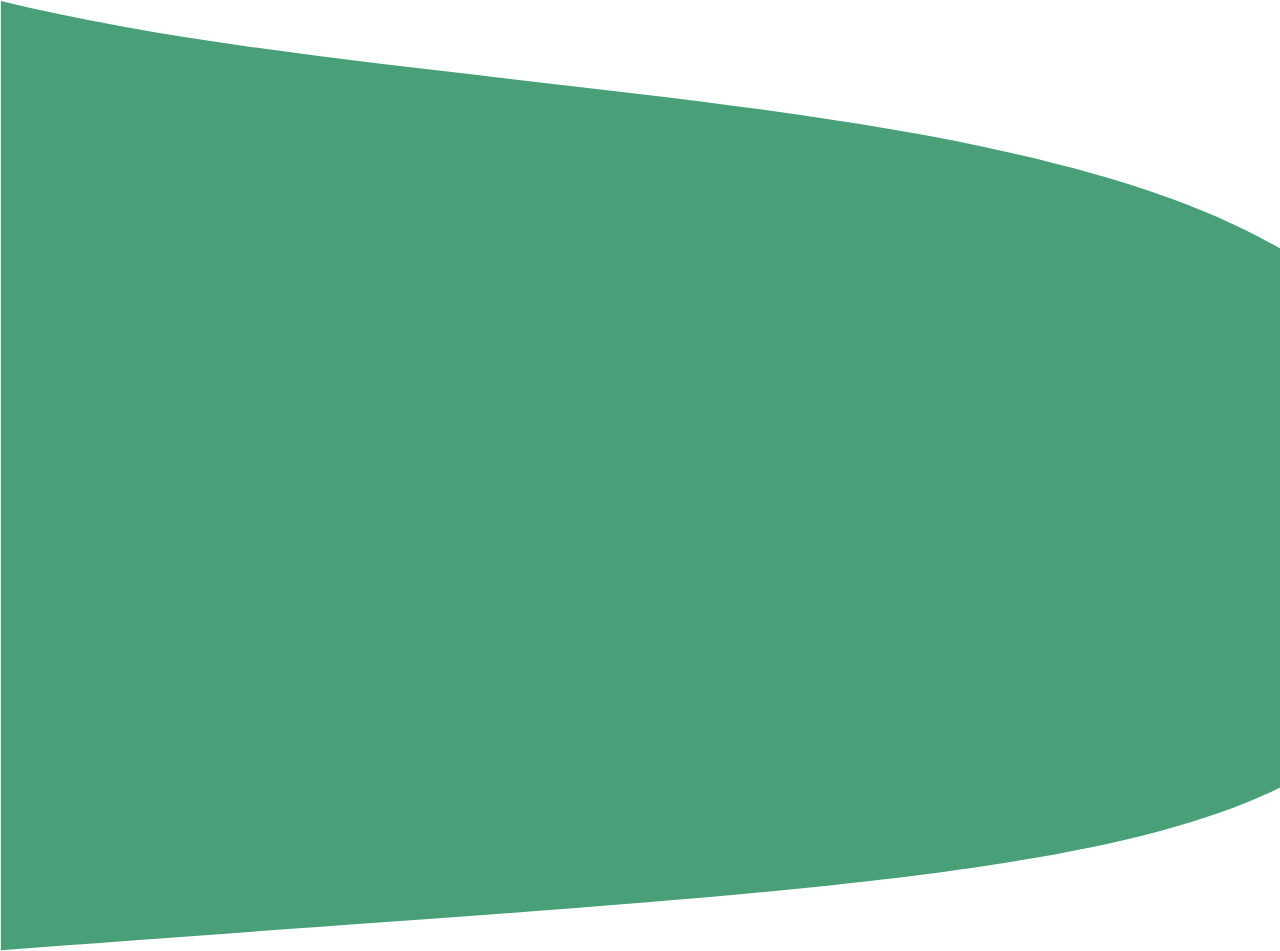
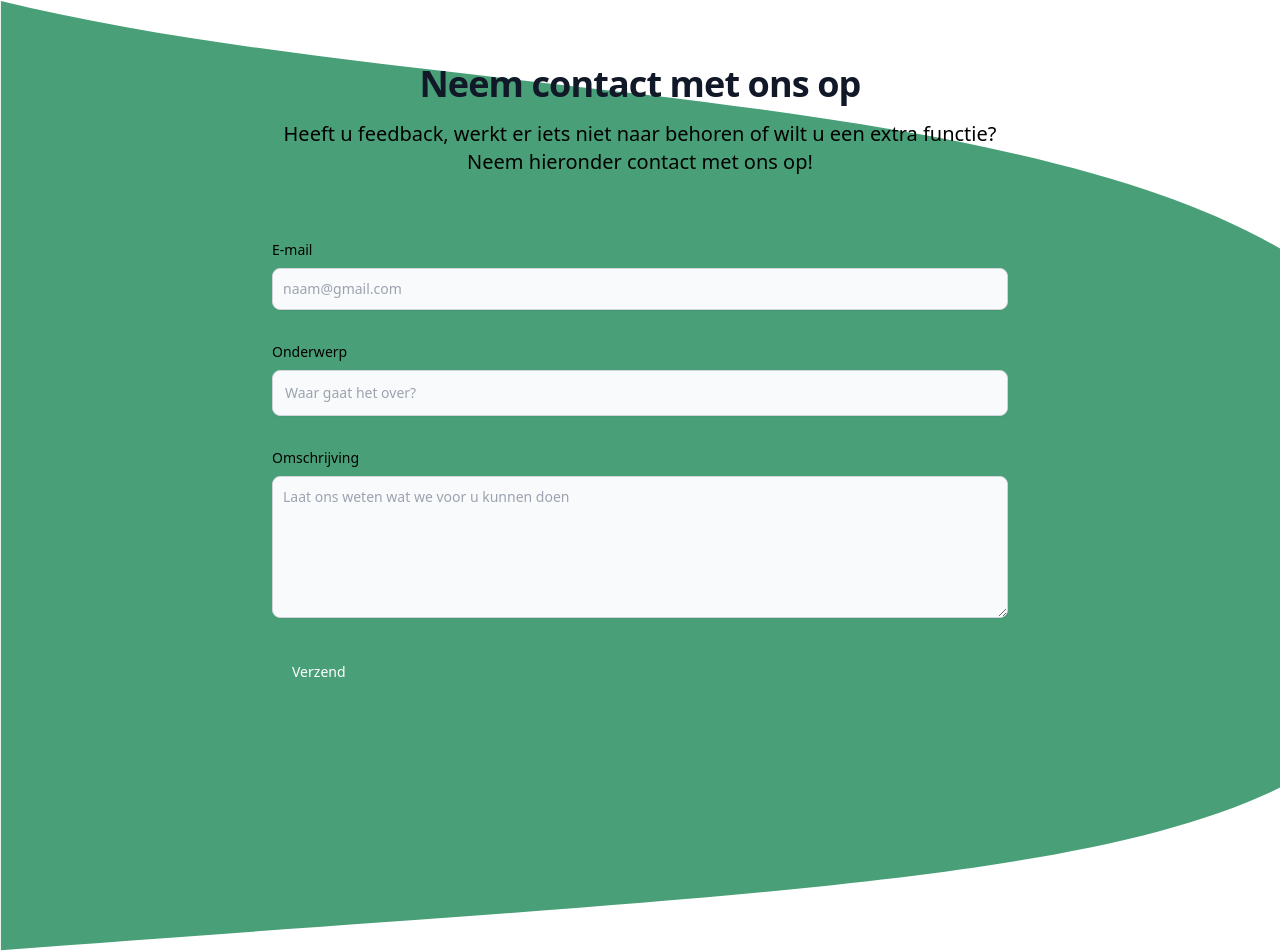
Before and after one commit to Martijn-Kalkman/CLE3, a PHP site: page /contact.php in a window 1280 px wide; the page is wider, and only the part inside the window is pictured. Shown: the part 60-1011 px from the top of that part. Run offline with PHP 8.4, Linux system fonts and the light colour scheme; some libraries are stand-ins or nearby versions.

Commit message:
sharon's webservice

```diff
--- a/contact.php
+++ b/contact.php
@@ -29,6 +29,27 @@
     <path d="M1440.59 475.597C1475.63 888.507 1078.69 867.195 0.871216 950.28V0.898692C523.745 128.959 1405.54 62.6862 1440.59 475.597Z" fill="#49A078" />
 </svg>
 <main class="absolute z-20 w-full">
+    <section>
+        <div class="py-8 lg:py-16 px-4 mx-auto max-w-screen-md">
+            <h2 class="mb-4 text-4xl tracking-tight font-extrabold text-center text-gray-900 dark:text-black">Neem contact met ons op</h2>
+            <p class="mb-8 lg:mb-16 font-light text-center text-black-500 dark:text-black-400 sm:text-xl">Heeft u feedback, werkt er iets niet naar behoren of wilt u een extra functie? Neem hieronder contact met ons op!</p>
+            <form action="#" class="space-y-8">
+                <div>
+                    <label for="email" class="block mb-2 text-sm font-medium text-white-900 dark:text-white-300">E-mail</label>
+                    <input type="email" id="email" class="shadow-sm bg-gray-50 border border-gray-300 text-gray-900 text-sm rounded-lg focus:ring-primary-500 focus:border-primary-500 block w-full p-2.5 dark:bg-gray-700 dark:border-gray-600 dark:placeholder-gray-400 dark:text-white dark:focus:ring-primary-500 dark:focus:border-primary-500 dark:shadow-sm-light" placeholder="naam@gmail.com" required>
+                </div>
+                <div>
+                    <label for="subject" class="block mb-2 text-sm font-medium text-white-900 dark:text-white-300">Onderwerp</label>
+                    <input type="text" id="subject" class="block p-3 w-full text-sm text-gray-900 bg-gray-50 rounded-lg border border-gray-300 shadow-sm focus:ring-primary-500 focus:border-primary-500 dark:bg-gray-700 dark:border-gray-600 dark:placeholder-gray-400 dark:text-white dark:focus:ring-primary-500 dark:focus:border-primary-500 dark:shadow-sm-light" placeholder="Waar gaat het over?" required>
+                </div>
+                <div class="sm:col-span-2">
+                    <label for="message" class="block mb-2 text-sm font-medium text-white-900 dark:text-white-400">Omschrijving</label>
+                    <textarea id="message" rows="6" class="block p-2.5 w-full text-sm text-gray-900 bg-gray-50 rounded-lg shadow-sm border border-gray-300 focus:ring-primary-500 focus:border-primary-500 dark:bg-gray-700 dark:border-gray-600 dark:placeholder-gray-400 dark:text-white dark:focus:ring-primary-500 dark:focus:border-primary-500" placeholder="Laat ons weten wat we voor u kunnen doen"></textarea>
+                </div>
+                <button type="submit" class="py-3 px-5 text-sm font-medium text-center text-white rounded-lg bg-primary-700 sm:w-fit hover:bg-primary-800 focus:ring-4 focus:outline-none focus:ring-primary-300 dark:bg-primary-600 dark:hover:bg-primary-700 dark:focus:ring-primary-800">Verzend</button>
+            </form>
+        </div>
+    </section>
 </main>
 </body>
 </html>
```
